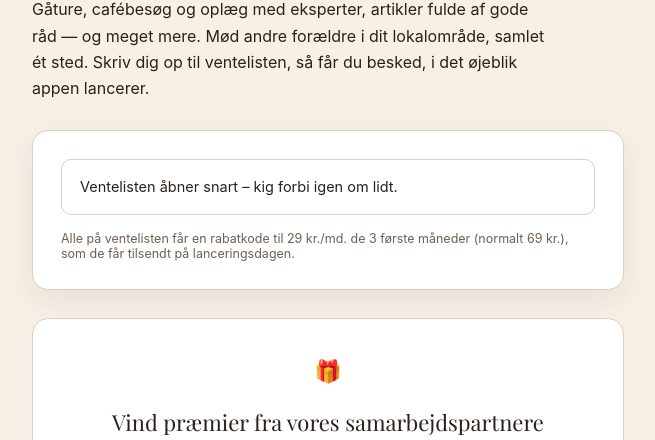
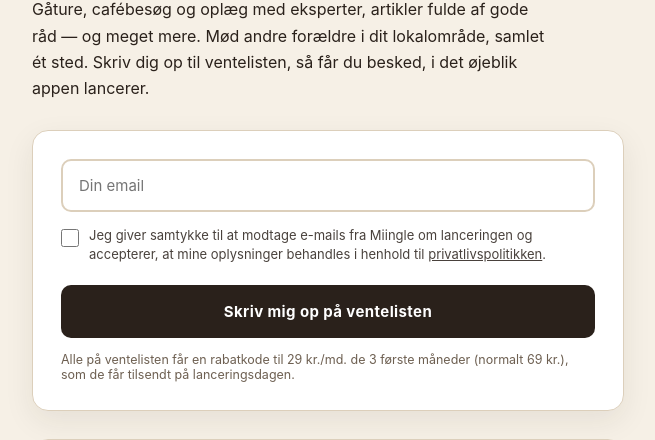
Before and after one commit to lindh2005/miingle-venteliste, a plain HTML site: page index.html in a window 1280 px wide. Shown: the part 355-795 px from the top of the page, without its empty margins (312-967 px from the left). Drawn offline with Linux system fonts and the light colour scheme.

Commit message:
Ventelisten åben for tilmeldinger igen (19/11-2026)
Co-Authored-By: Claude Opus 5.5 <noreply@anthropic.com>

```diff
--- a/index.html
+++ b/index.html
@@ -664,7 +664,7 @@
     var LANCERET = false;
     // ── Ventelisten er midlertidigt lukket for nye tilmeldinger (18/10-2026).
     // Sæt til true for at åbne igen – og sæt app_indstillinger.venteliste_aaben = 'ja' i Supabase.
-    var VENTELISTE_AABEN = false;
+    var VENTELISTE_AABEN = true;
     if (!VENTELISTE_AABEN && !LANCERET) {
       document.getElementById('venteliste-form').hidden = true;
       var m = document.getElementById('melding');
```
